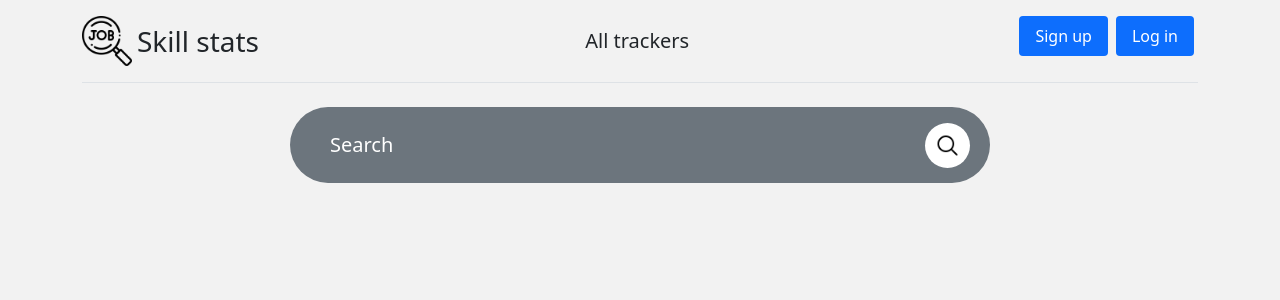
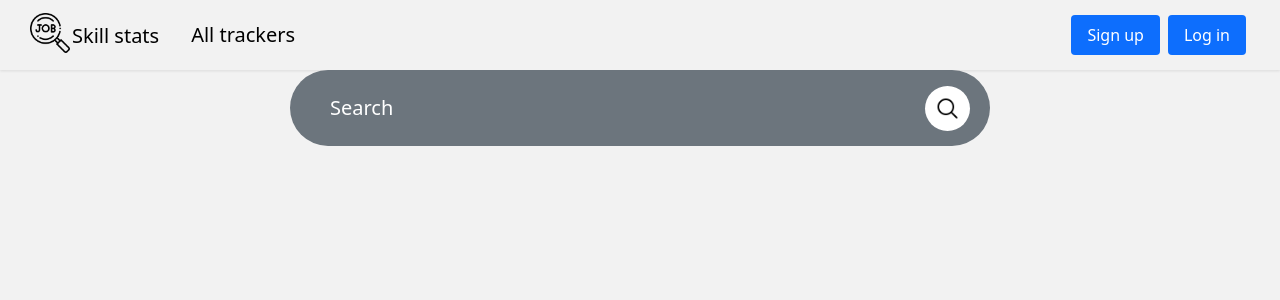
Before and after one commit to arfienel/hhss, a Django app: page /list_trackers/ in a window 1280 px wide. Shown: the top 300 px of the page. Run offline with Django 4.2, Linux system fonts and the light colour scheme; data that the repository does not hold is empty; parts of the project's set-up code (start-up, migrations or seed data) failed here and were passed over; some libraries are stand-ins or nearby versions.

Commit message:
header design and other fixes

```diff
--- a/static/style.css
+++ b/static/style.css
@@ -1,5 +1,10 @@
-* {
+html {
   box-sizing: border-box;
+}
+*,
+::after,
+::before {
+  box-sizing: inherit;
   scroll-behavior: smooth;
 }
 .content {
@@ -63,6 +68,57 @@
   display: block;
   margin: 30px auto;
 }
+.py-3 {
+  padding-top: 0.5rem !important;
+  padding-bottom: 0.5rem !important;
+}
+header {
+  width: 100%;
+  height: 70px;
+  box-shadow: 0 0 3px 0 rgba(0, 0, 0, 0.07), 0 2px 2px 0 rgba(0, 0, 0, 0.04) !important;
+}
+header .container-header {
+  height: inherit;
+  display: flex;
+  justify-content: space-between;
+  align-items: center;
+  margin: 0 30px 0 30px;
+}
+.navbar-wrap {
+  display: flex;
+  flex-flow: row nowrap;
+}
+.navbar-brand {
+  padding-top: 11px;
+}
+.brand-name {
+  font-size: 1.25rem;
+  color: black;
+}
+.navbar-menu {
+  list-style-type: none;
+  padding-left: 0;
+  margin-bottom: 0;
+}
+.navbar-menu li {
+  display: inline-block;
+  margin-top: 10px;
+  margin-bottom: 10px;
+}
+.navbar-menu li a {
+  display: inline-block;
+  text-decoration: none;
+  padding: 0.5rem 1rem;
+  color: #000;
+}
+.navbar-menu li a:hover {
+  display: inline-block;
+  text-decoration: none;
+  color: #fff;
+  background-color: #0d6efd;
+  border-radius: 0.25rem;
+}
+
 /*Страница регистрации*/
 .form-reg {
   height: 400px;
@@ -148,7 +204,7 @@
 }
 .registration-login {
   width: 600px;
-  margin: 0 auto;
+  margin: 20px auto 0 auto;
   border: 1px solid #c2c4c9;
   padding: 150px 70px;
   border-radius: 10px;
@@ -226,10 +282,14 @@
 }
 .grey-box {
   max-width: 102%;
-  height: 160px;
+  height: 140px;
 }
 .alert-position {
   max-width: 170px;
   width: 100%;
   margin: 0 auto;
 }
+.add-tracker{
+  margin-bottom: 0;
+  padding-bottom: 2px;
+}
--- a/templates/base.html
+++ b/templates/base.html
@@ -8,7 +8,7 @@
     />
     <meta http-equiv="X-UA-Compatible" content="ie=edge" />
     <link rel="icon" type="image/x-icon" href="{{ static('hh.png') }}" />
-    <title>hh skill stats</title>
+    <title>Hh skill stats</title>
     <script src="https://code.jquery.com/jquery-3.6.0.js" type="text/javascript"></script>
     <link href="https://cdn.jsdelivr.net/npm/select2@4.1.0-rc.0/dist/css/select2.min.css" rel="stylesheet" />
     <script src="https://cdn.jsdelivr.net/npm/select2@4.1.0-rc.0/dist/js/select2.min.js"></script>
@@ -32,61 +32,32 @@
     <link rel="stylesheet" href="{{ static('style.css') }}" />
   </head>
   <body style="background-color: #f2f2f2">
-    <div class="container">
-      <header
-        class="d-flex flex-wrap justify-content-center py-3 mb-4 border-bottom"
-      >
-        <a
-          href="/"
-          class="d-flex align-items-center mb-3 mb-md-0 me-md-auto text-dark text-decoration-none"
-        >
-          <img
-            style="width: 50px; height: 50px; margin-right: 5px"
-            src="{{ static('job.png') }}"
-            alt="logo"
-          />
-          <span class="fs-3">Skill stats</span>
-        </a>
-
-        <a
-          href="{{ url('list_trackers') }}"
-          class="d-flex align-items-center mb-3 mb-md-0 me-md-auto text-dark text-decoration-none"
-        >
-          <span class="fs-5">All trackers</span>
-        </a>
+      <header>
+        <div class="container-header">
+          <div class="navbar-wrap">
+            <a href="/" class="navbar-brand"><img style="width: 40px; height: 40px; margin-right: 2px;margin-bottom: 10px;" src="{{ static('job.png') }}" alt="logo"/><span class="brand-name">Skill stats</span></a>
+            <ul class="navbar-menu">
+              <li><a href="{{ url('list_trackers') }}"><span class="fs-5">All trackers</span></a></li>
+            </ul>
+          </div>
           <ul class="nav nav-pills">
             <!-- если чел зареган -->
             {% if request.user.is_authenticated %}
             <li class="nav-item mx-1">
-            <a
-              href="{{ url('logout') }}"
-              class="danger nav-link active"
-              aria-current="page"
-              >Log out</a
-            >
+              <a href="{{ url('logout') }}" class="nav-link active" aria-current="page">Log out</a>
             </li>
             <!-- если чел НЕ зареган -->
             {% else %}
             <li class="nav-item mx-1">
-            <a
-              href="{{ url('registration') }}"
-              class="nav-link active"
-              aria-current="page"
-              >Sign up</a
-            >
+              <a href="{{ url('registration') }}" class="nav-link active" aria-current="page">Sign up</a>
             </li>
             <li class="nav-item mx-1">
-            <a
-              href="{{ url('login') }}"
-              class="nav-link active"
-              aria-current="page"
-              >Log in</a
-            >
+              <a href="{{ url('login') }}" class="nav-link active" aria-current="page" >Log in</a>
             </li>
             {% endif %}
           </ul>
+        </div>
       </header>
-    </div>
     <!-- Сообщения об ошибках -->
     {% for message in get_messages(request) %}
     <div
```
Also changed, not shown: templates/index.html (+18 -86 lines). Lines whose indentation alone changed are shown as unchanged.
